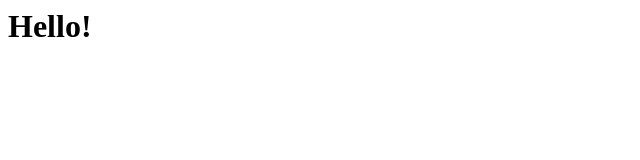
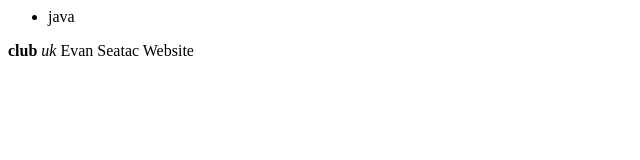
Before and after one commit to Owtato/Random-Owtato-Webiste-thing, a plain HTML site: page index.html in a window 1280 px wide. Shown: the whole page, without its empty margins (0-640 px from the left). Drawn offline with Linux system fonts and the light colour scheme.

Commit message:
Update index.html

```diff
--- a/index.html
+++ b/index.html
@@ -1 +1,19 @@
-<h1>Hello!</h1>
+<ul><li>java
+</li></ul>
+
+
+
+
+
+
+
+
+<strong>club</strong>
+
+
+
+<em>uk</em>
+
+
+
+Evan Seatac Website
```
